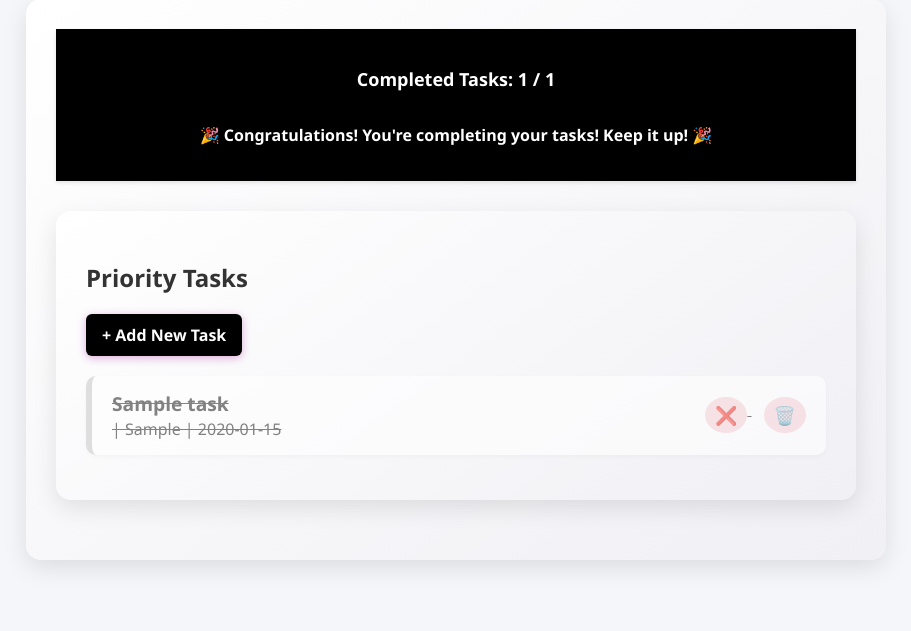
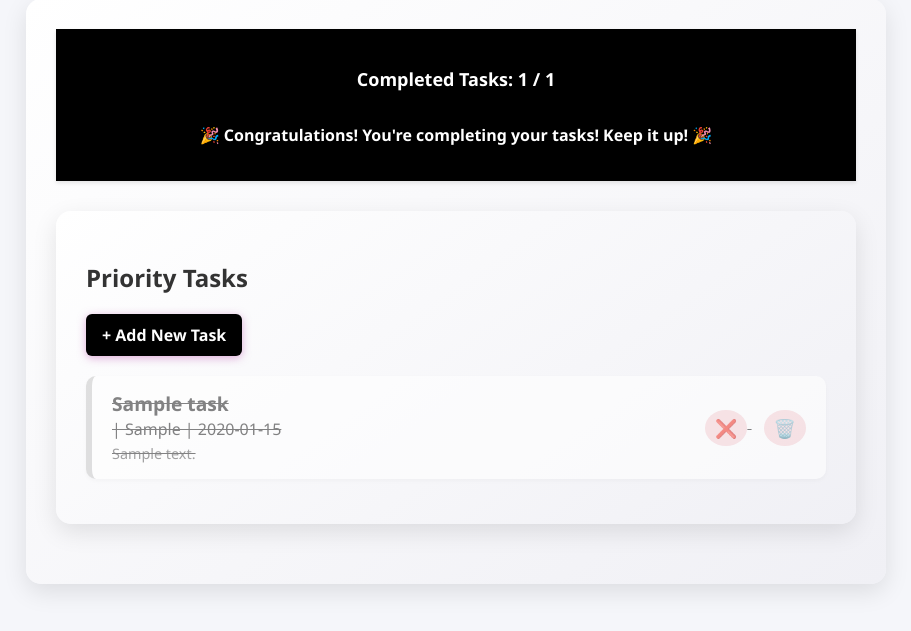
Before and after one commit to marvelcodeX/Priority-Based-To-Do-List, a Flask app: page / in a window 1280 px wide. Shown: the part 114-745 px from the top of the page, without its empty margins (184-1095 px from the left). Run offline with Flask 3, Linux system fonts and the light colour scheme; tables that the repository leaves empty hold one stand-in row (values such as "Sample post").

Commit message:
minor changes

```diff
--- a/static/style.css
+++ b/static/style.css
@@ -430,3 +430,9 @@ body.dark-mode {
     outline: 3px solid #c45bb8;
     outline-offset: 2px;
   }
+
+  .task-description {
+    font-size: 0.9rem;
+    color: #666;
+    margin-top: 4px;
+  }
--- a/templates/index.html
+++ b/templates/index.html
@@ -2,10 +2,8 @@
 {% block content %}
 <header>
   <div class="header-info">
-    <!-- Display completed task count and total count -->
     <h3>Completed Tasks: {{ completed_count }} / {{ total_count }}</h3>
 
-    <!-- Show reward message if available -->
     {% if reward_message %}
     <div class="reward-message">{{ reward_message }}</div>
     {% endif %}
@@ -13,7 +11,6 @@
 </header>
 
 <div class="container">
-  <!-- Reminder banner for tasks due tomorrow -->
   {% if tasks_due_tomorrow and tasks_due_tomorrow|length > 0 %}
   <div class="reminder-banner">
     <strong>Reminder:</strong> The following tasks are due tomorrow:
@@ -36,16 +33,20 @@
           data-priority="{{ task.priority }}">
         <div class="task-details">
           <strong>{{ task.title }}</strong> | {{ task.priority }} | {{ task.due_date }}
+
+          {% if task.description %}
+          <div class="task-description">{{ task.description }}</div>
+          {% endif %}
+
           {% if task.due_date and task.due_date < current_date and not task.completed %}
           <span class="overdue-indicator">⚠️ Overdue</span>
           {% endif %}
         </div>
         <div class="task-actions">
-          <!-- Toggle complete/incomplete -->
           {% if task.completed %}
-            <a href="{{ url_for('complete_task', id=task.id) }}" class="toggle-complete" data-task-id="{{ task.id }}">❌</a> <!-- Unmark as complete -->
+            <a href="{{ url_for('complete_task', id=task.id) }}" class="toggle-complete" data-task-id="{{ task.id }}">❌</a>
           {% else %}
-            <a href="{{ url_for('complete_task', id=task.id) }}" class="toggle-complete" data-task-id="{{ task.id }}">✔️</a> <!-- Mark as complete -->
+            <a href="{{ url_for('complete_task', id=task.id) }}" class="toggle-complete" data-task-id="{{ task.id }}">✔️</a>
           {% endif %}
           <a href="{{ url_for('delete_task', id=task.id) }}" class="delete-task">🗑️</a>
         </div>
```
